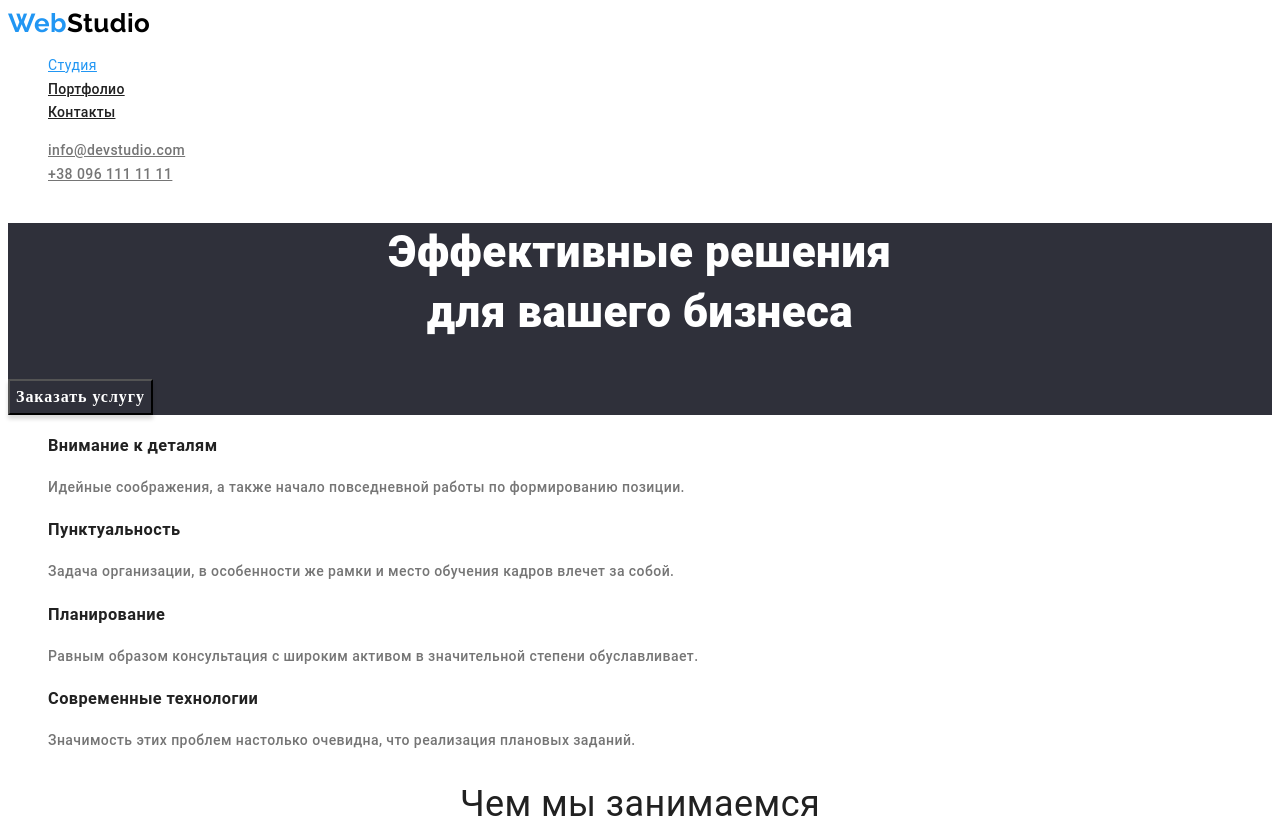
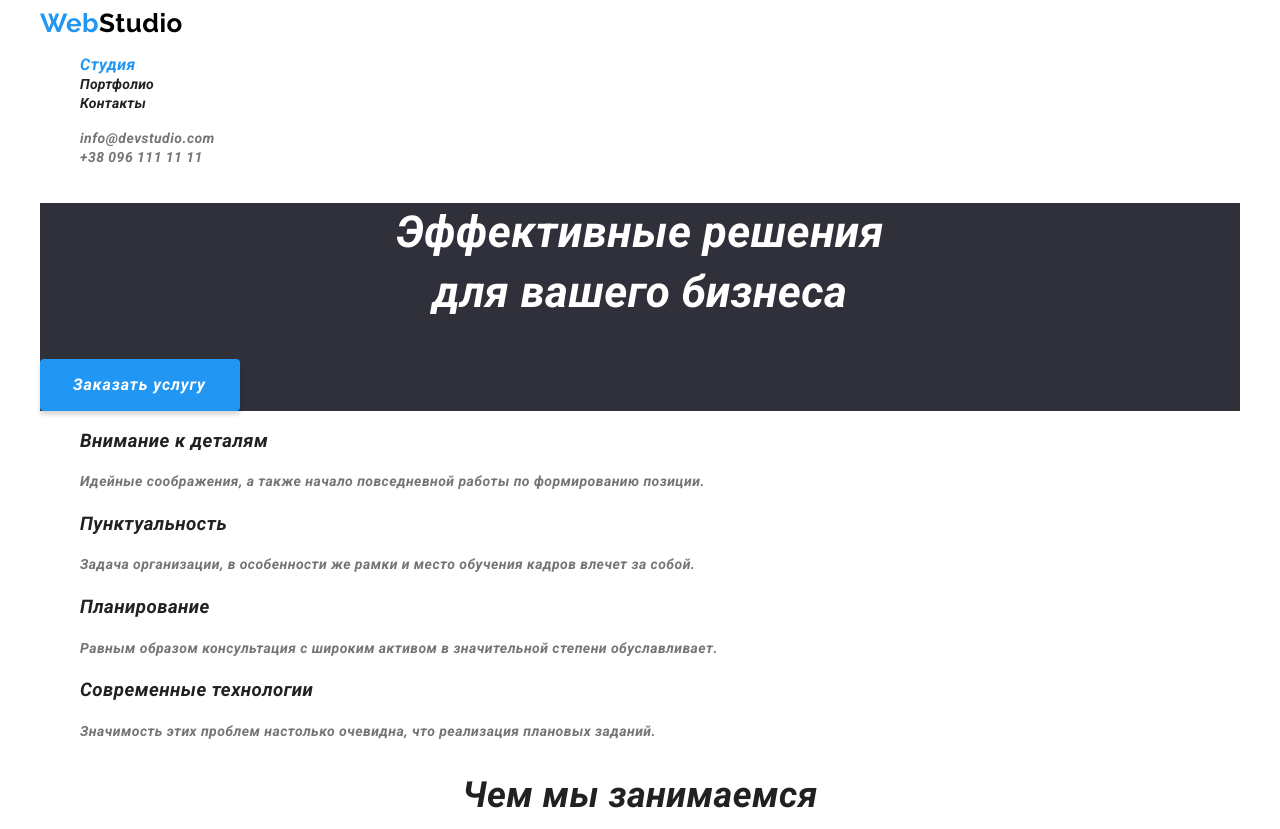
Before and after one commit to IrynaZubarieva/goit-markup-hw-02-1, a plain HTML site: page index.html in a window 1280 px wide. Shown: the top 829 px of the page. Drawn offline with Linux system fonts and the light colour scheme.

Commit message:
исспррр

```diff
--- a/css/styles.css
+++ b/css/styles.css
@@ -3,21 +3,19 @@
   --title-text-color: #212121;
   --accent-color: #2196f3;
   --primary-bg-color: #ffffff;
-  --primary-white-color: #ffffff;
+  --background-accent-color: #f5f4fa;
 }
 
 body {
   color: var(--primary-text-color);
   background-color: var(--primary-bg-color);
-  color: var(--title-text-color);
   font-family: Roboto, sans-serif;
   letter-spacing: 0.03em;
-  font-size: 14px;
-  line-height: 1.7;
+  font-size: 16px;
 }
 
 .logo {
-  color: #2196f3;
+  color: var(--accent-color);
   font-family: Raleway;
   font-weight: 700;
   font-size: 26px;
@@ -50,6 +48,7 @@ body {
   font-size: 14px;
   line-height: 1.1;
   letter-spacing: 0.02em;
+  text-decoration: none;
 }
 
 .site-nav .link.current {
@@ -59,6 +58,7 @@ body {
 .site-nav .link:hover,
 .site-nav .link:focus {
   color: #2196f3;
+  text-decoration: none;
 }
 
 .auth-nav .link {
@@ -67,16 +67,22 @@ body {
   font-weight: 500;
   font-size: 14px;
   line-height: 1.1;
+  text-decoration: none;
 }
 .site-nav .link1 {
   color: #2196f3;
+  text-decoration: none;
 }
 
 .auth-nav .link:hover,
 .auth-nav .link:focus {
   color: #2196f3;
 }
-
+.container {
+  width: 1200px;
+  margin-left: auto;
+  margin-right: auto;
+}
 .hero-title {
   color: #ffffff;
   font-family: Roboto;
@@ -101,7 +107,7 @@ body {
 
 .section-title {
   color: #212121;
-  font-weight: 400;
+  font-weight: 700;
   font-size: 36px;
   line-height: 1.2;
   text-align: center;
@@ -126,7 +132,7 @@ body {
 .section .text {
   color: #757575;
   font-family: Roboto;
-  font-weight: 500;
+  font-weight: 400;
   font-size: 14px;
   line-height: 1.7;
   text-align: left;
@@ -134,7 +140,14 @@ body {
 }
 
 .button {
-  font-family: Roboto inherit;
+  display: inline-block;
+  border: 1px solid transparent;
+  padding: 10px 32px;
+  min-width: 200px;
+  background: #2196f3;
+  box-shadow: 0px 4px 4px rgba(0, 0, 0, 0.15);
+  border-radius: 4px;
+  font-family: inherit;
   font-weight: 700;
   font-size: 16px;
   line-height: 1.87;
@@ -142,14 +155,15 @@ body {
   align-items: center;
   text-align: center;
   letter-spacing: 0.06em;
-  box-shadow: 0px 4px 4px rgba(0, 0, 0, 0.15);
   cursor: pointer;
 }
+
 .button.primary {
-  background-color: var(--accent-text-color);
-  color: var(--text-color-white);
+  background-color: var(--accent-color);
+  color: var(--text-color-white--);
 }
-.button.primary:hover {
+.button .primary:hover,
+.button .primary:focus {
   color: var(--primary-white-color);
   background-color: var(--accent-color);
 }
@@ -168,6 +182,7 @@ body {
 
 .address .list .contact {
   color: #ffffff;
+  font-style: normal;
   font-weight: 400;
   font-size: 14px;
   line-height: 1.7;
@@ -176,7 +191,11 @@ body {
 }
 .address .list .contact1 {
   color: rgba(255, 255, 255, 0.6);
+  font-weight: 400;
+  font-size: 14px;
+  line-height: 1.7;
   text-decoration: none;
+  font-style: normal;
 }
 
 .address .list .contact1:hover,
@@ -193,6 +212,7 @@ body {
 
 .site-nav .link2 {
   color: #2196f3;
+  text-decoration: none;
 }
 
 .hero-portfolio-list {
@@ -211,15 +231,25 @@ body {
 
 .list .button-primary:hover,
 .list .button-primary:focus {
-  color: var(--primary-white-color);
+  color: var(--primary-bg-color);
   background-color: var(--accent-color);
-  font-family: Roboto inherit;
+  border-color: var(--accent-color);
+}
+
+.list .button-primary {
+  font-family: inherit;
+  background-color: #f5f4fa;
   color: #212121;
   font-weight: 500;
   font-size: 16px;
   line-height: 1.6;
   letter-spacing: 0.03em;
   cursor: pointer;
+  border: none;
+  border-radius: 4px;
+}
+.list .button-primary1 .link.current {
+  color: #2196f3;
 }
 
 .list-portfolio {
--- a/index.html
+++ b/index.html
@@ -6,12 +6,13 @@
     <meta http-equiv="X-UA-Compatible" content="IE=edge">
     <meta name="viewport" content="width=device-width, initial-scale=1.0">
     <title>Document</title>
-    <link href="https://fonts.googleapis.com/css2?family=Raleway:wght@700&display=swap" rel="stylesheet">
-    <link href="https://fonts.googleapis.com/css2?family=Roboto+Mono:wght@500&display=swap" rel="stylesheet">
+    <link href="https://fonts.googleapis.com/css2?family=Raleway:ital,wght@0,700;1,700&family=Roboto:ital,wght@1,700&display=swap"
+        rel="stylesheet">
     <link href="https://cdnjs.cloudflare.com/ajax/libs/modern-normalize/1.1.0/modern-normalize.min.css">
 
     <link rel="stylesheet" href="./css/styles.css">
 </head>
+<div class="container">
 
 <body>
     <header class="page-header">
@@ -141,5 +142,5 @@
 
 
 </body>
-
+</div>
 </html>
```
Also changed, not shown: portfolio.html (+9 -3 lines).
